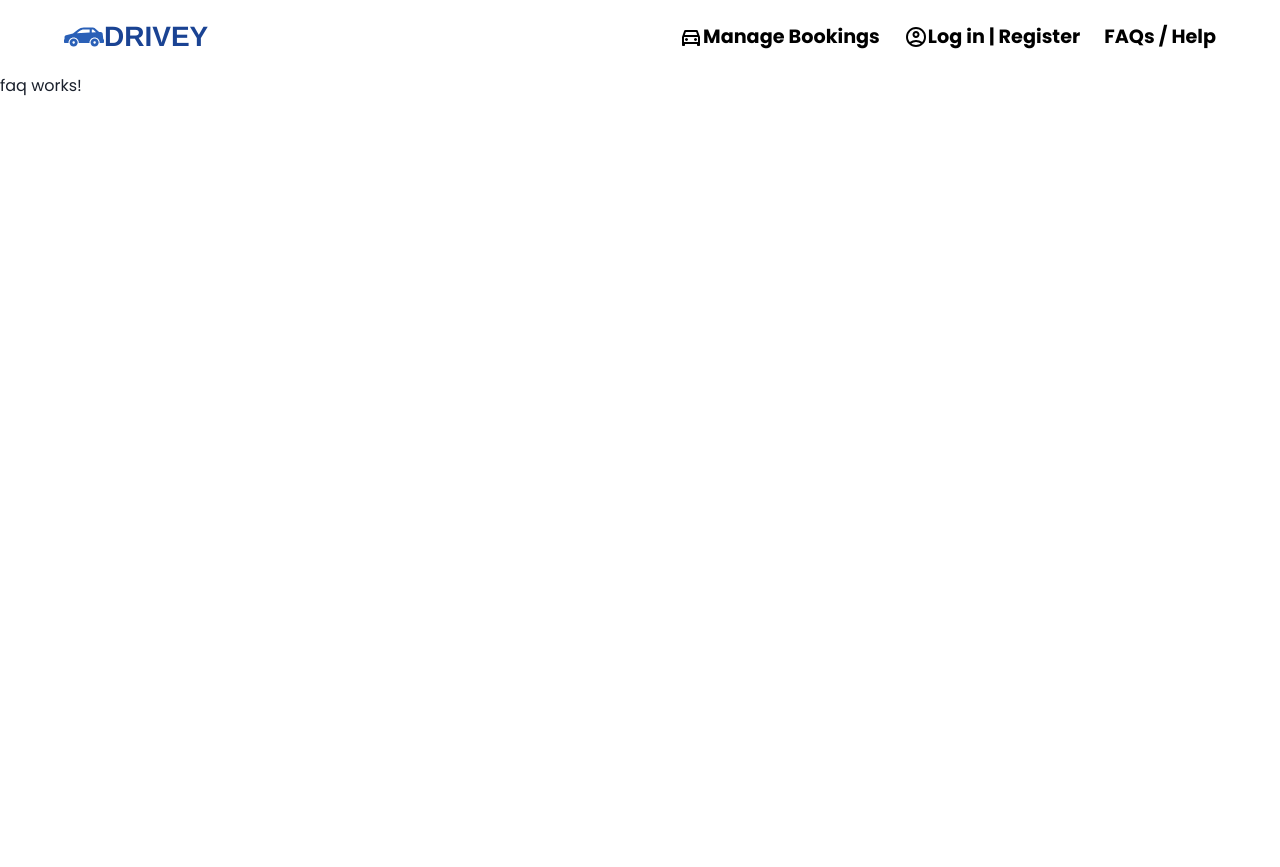
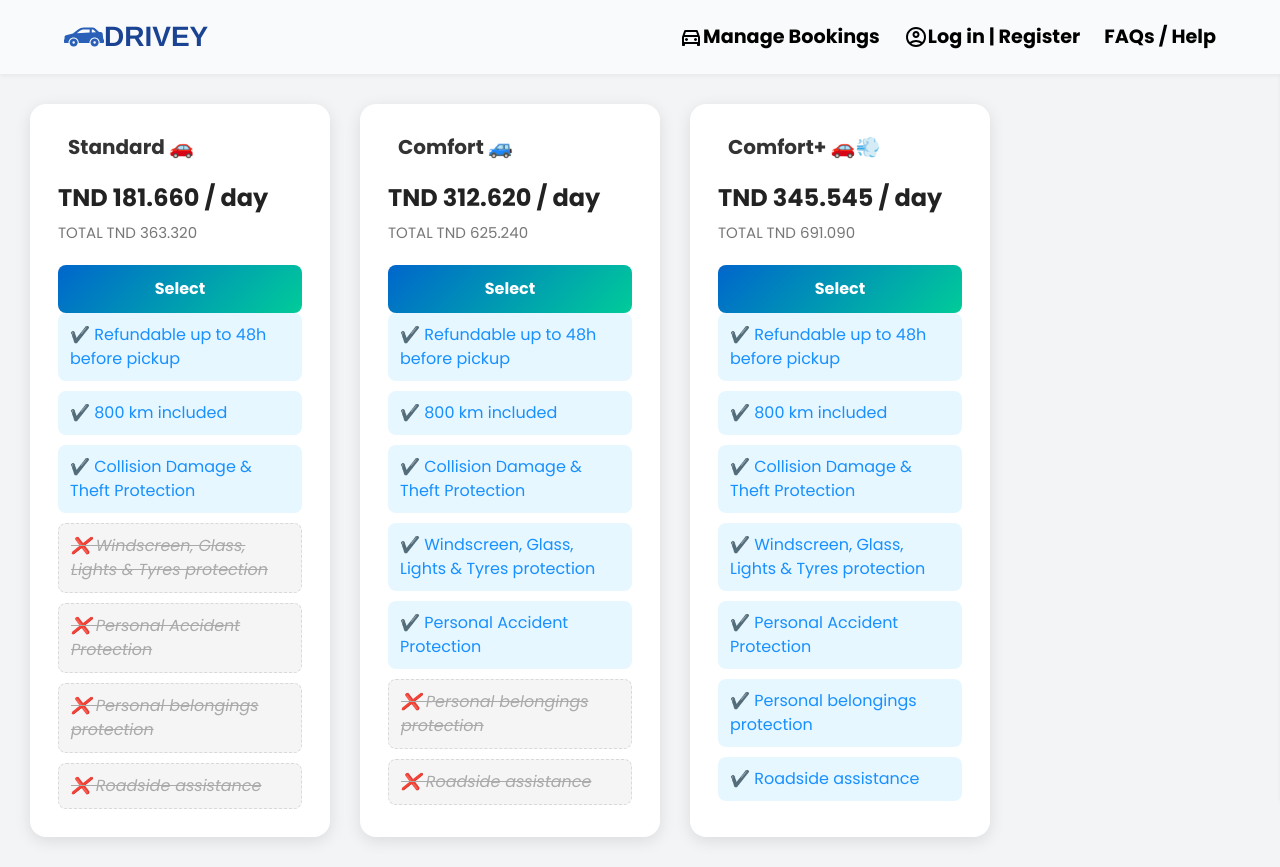
Before and after one commit to Ahmed-Mhiri/angular-rentcar-project, an Angular app: page /faq in a window 1280 px wide. Before the commit the page ends 800 px from the top, so only its background shows below. Built offline with nearby package versions, Linux system fonts and the light colour scheme.

Commit message:
working on purchase-page

```diff
--- /dev/null
+++ b/src/app/car-package-card/car-package-card.component.css
@@ -0,0 +1,130 @@
+.div-container {
+  display: flex;
+  gap: 30px;
+  flex-wrap: wrap;
+  padding: 30px;
+}
+
+.package {
+  background: #fff;
+  border-radius: 16px;
+  padding: 28px;
+  width: 300px;
+  box-shadow: 0 4px 16px rgba(0, 0, 0, 0.1);
+  transition: transform 0.4s, box-shadow 0.4s;
+}
+
+.package:hover {
+  transform: translateY(-8px) scale(1.03);
+  box-shadow: 0 12px 24px rgba(0, 0, 0, 0.15);
+}
+
+.package-title {
+  display: flex;
+  align-items: center;
+  margin-bottom: 18px;
+  font-size: 20px;
+  font-weight: bold;
+  color: #333;
+}
+
+.package-title i {
+  margin-right: 10px;
+}
+
+.price {
+  font-size: 24px;
+  font-weight: bold;
+  color: #222;
+  margin-bottom: 6px;
+}
+
+.total-price {
+  color: #777;
+  font-size: 15px;
+  margin-bottom: 20px;
+}
+
+/* Modern Select Button */
+.select-button {
+  background: linear-gradient(135deg, #0066cc, #00cc99);
+  border: none;
+  padding: 12px;
+  border-radius: 8px;
+  font-weight: bold;
+  color: white;
+  cursor: pointer;
+  width: 100%;
+  transition: transform 0.3s ease, background 0.3s ease;
+}
+
+.select-button:hover {
+  background: linear-gradient(135deg, #00cc99, #0066cc);
+  transform: scale(1.05);
+}
+
+/* Toggle Button for Small Screens */
+.details-toggle {
+  background-color: transparent;
+  border: none;
+  padding: 5px 10px;
+  cursor: pointer;
+  display: inline-flex;
+  align-items: center;
+  justify-content: center;
+  font-size: 16px;
+  color: #0066cc; /* Subtle color */
+  transition: color 0.3s ease;
+}
+
+.details-toggle:hover {
+  color: #00cc99; /* Light color on hover */
+}
+
+.details-toggle i {
+  font-size: 18px; /* Small icon */
+}
+
+/* Features List */
+.features {
+  list-style: none;
+  padding: 0;
+  margin: 0;
+  display: flex;
+  flex-direction: column;
+  gap: 10px;
+}
+
+.features li {
+  display: flex;
+  align-items: center;
+  padding: 10px 12px;
+  border-radius: 8px;
+  transition: all 0.2s ease;
+}
+
+.features .included {
+  background-color: #e6f7ff;
+  color: #1890ff;
+}
+
+.features .excluded {
+  background-color: #f5f5f5;
+  color: #aaa;
+  text-decoration: line-through;
+  font-style: italic;
+  border: 1px dashed #d9d9d9;
+}
+
+/* Media Queries for Small Screens */
+@media screen and (max-width: 768px) {
+  .package {
+    width: 100%;  /* Full width on small screens */
+  }
+
+  /* Show the See Details button on small screens */
+  .details-toggle {
+    display: inline-flex; /* Inline for alignment */
+    margin-top: 10px;  /* Add some space for visibility */
+  }
+}
--- /dev/null
+++ b/src/app/car-package-card/car-package-card.component.html
@@ -0,0 +1,82 @@
+<div class="div-container">
+  <!-- Standard Package -->
+  <div class="package">
+    <div class="package-title"><i class="fas fa-car"></i><span>Standard 🚗</span></div>
+    <div class="price">TND 181.660 / day</div>
+    <div class="total-price">TOTAL TND 363.320</div>
+    <button class="select-button"><i class="fas fa-check-circle"></i>Select</button>
+
+    <!-- Show Details Button (Visible on small screens) -->
+    <div *ngIf="isSmallScreen">
+      <button class="details-toggle" (click)="toggleDetails('standard')">
+        <span>{{ showDetails['standard'] ? '🔼' : '🔽' }}</span>
+        Show Details
+      </button>
+    </div>
+
+    <!-- Package Details (Toggled Visibility) -->
+    <ul class="features" *ngIf="showDetails['standard'] || !isSmallScreen">
+      <li class="included">✔️ Refundable up to 48h before pickup</li>
+      <li class="included">✔️ 800 km included</li>
+      <li class="included">✔️ Collision Damage & Theft Protection</li>
+      <li class="excluded">❌ Windscreen, Glass, Lights & Tyres protection</li>
+      <li class="excluded">❌ Personal Accident Protection</li>
+      <li class="excluded">❌ Personal belongings protection</li>
+      <li class="excluded">❌ Roadside assistance</li>
+    </ul>
+  </div>
+
+  <!-- Comfort Package -->
+  <div class="package">
+    <div class="package-title"><i class="fas fa-car"></i><span>Comfort 🚙</span></div>
+    <div class="price">TND 312.620 / day</div>
+    <div class="total-price">TOTAL TND 625.240</div>
+    <button class="select-button"><i class="fas fa-check-circle"></i>Select</button>
+
+    <!-- Show Details Button (Visible on small screens) -->
+    <div *ngIf="isSmallScreen">
+      <button class="details-toggle" (click)="toggleDetails('comfort')">
+        <span>{{ showDetails['comfort'] ? '🔼' : '🔽' }}</span>
+        Show Details
+      </button>
+    </div>
+
+    <!-- Package Details (Toggled Visibility) -->
+    <ul class="features" *ngIf="showDetails['comfort'] || !isSmallScreen">
+      <li class="included">✔️ Refundable up to 48h before pickup</li>
+      <li class="included">✔️ 800 km included</li>
+      <li class="included">✔️ Collision Damage & Theft Protection</li>
+      <li class="included">✔️ Windscreen, Glass, Lights & Tyres protection</li>
+      <li class="included">✔️ Personal Accident Protection</li>
+      <li class="excluded">❌ Personal belongings protection</li>
+      <li class="excluded">❌ Roadside assistance</li>
+    </ul>
+  </div>
+
+  <!-- Comfort+ Package -->
+  <div class="package">
+    <div class="package-title"><i class="fas fa-car"></i><span>Comfort+ 🚗💨</span></div>
+    <div class="price">TND 345.545 / day</div>
+    <div class="total-price">TOTAL TND 691.090</div>
+    <button class="select-button"><i class="fas fa-check-circle"></i>Select</button>
+
+    <!-- Show Details Button (Visible on small screens) -->
+    <div *ngIf="isSmallScreen">
+      <button class="details-toggle" (click)="toggleDetails('comfortPlus')">
+        <span>{{ showDetails['comfortPlus'] ? '🔼' : '🔽' }}</span>
+        Show Details
+      </button>
+    </div>
+
+    <!-- Package Details (Toggled Visibility) -->
+    <ul class="features" *ngIf="showDetails['comfortPlus'] || !isSmallScreen">
+      <li class="included">✔️ Refundable up to 48h before pickup</li>
+      <li class="included">✔️ 800 km included</li>
+      <li class="included">✔️ Collision Damage & Theft Protection</li>
+      <li class="included">✔️ Windscreen, Glass, Lights & Tyres protection</li>
+      <li class="included">✔️ Personal Accident Protection</li>
+      <li class="included">✔️ Personal belongings protection</li>
+      <li class="included">✔️ Roadside assistance</li>
+    </ul>
+  </div>
+</div>
--- /dev/null
+++ b/src/app/car-package-card/car-package-card.component.ts
@@ -0,0 +1,37 @@
+import { CommonModule } from '@angular/common';
+import { Component, Input,HostListener  } from '@angular/core';
+
+@Component({
+  selector: 'app-car-package-card',
+  templateUrl: './car-package-card.component.html',
+  styleUrls: ['./car-package-card.component.css'],
+  imports: [CommonModule],
+})
+export class CarPackageCardComponent{ // This will track if details should be shown
+  showDetails: { [key: string]: boolean } = {
+    standard: false,
+    comfort: false,
+    comfortPlus: false
+  };
+
+  // This will track if the screen size is small (for responsive behavior)
+  isSmallScreen: boolean = false;
+
+  // On resize event, check if screen width is small
+  @HostListener('window:resize', ['$event'])
+  onResize(event: Event): void {
+    this.isSmallScreen = window.innerWidth < 768; // Adjust to your breakpoint
+  }
+
+  // Method to toggle the visibility of the details for a specific package
+  toggleDetails(packageKey: string): void {
+    // Toggle the visibility for the specific package
+    this.showDetails[packageKey] = !this.showDetails[packageKey];
+  }
+
+  // Check initial screen size on component load
+  ngOnInit(): void {
+    this.isSmallScreen = window.innerWidth < 768;
+  }
+
+}
--- a/src/app/card-car/card-car.component.css
+++ b/src/app/card-car/card-car.component.css
@@ -304,14 +304,15 @@
 }
 
 .price {
-  font-size: 1rem;
-  color: #333; /* Dark grey for readability */
+  font-size: 1.25rem;
   font-weight: 700;
+  background: linear-gradient(90deg, #0284c7, #3b82f6, #06b6d4);
+  -webkit-background-clip: text;
+  -webkit-text-fill-color: transparent;
+  animation: shimmer 3s linear infinite;
 }
 
-/* Style the Total Price */
-.total-price {
-  font-size: 1.5rem;
-  color: #2196F3; /* Bright color for emphasis */
-  font-weight: 700;
+@keyframes shimmer {
+  0% { background-position: 0% }
+  100% { background-position: 200% }
 }
--- a/src/app/card-truck/card-truck.component.css
+++ b/src/app/card-truck/card-truck.component.css
@@ -304,14 +304,15 @@
 
 /* Price styling */
 .price {
-  font-size: 1rem;
-  color: #333; /* Dark grey for readability */
+  font-size: 1.25rem;
   font-weight: 700;
+  background: linear-gradient(90deg, #0284c7, #3b82f6, #06b6d4);
+  -webkit-background-clip: text;
+  -webkit-text-fill-color: transparent;
+  animation: shimmer 3s linear infinite;
 }
 
-/* Style the Total Price */
-.total-price {
-  font-size: 1.5rem;
-  color: #2196F3; /* Bright color for emphasis */
-  font-weight: 700;
+@keyframes shimmer {
+  0% { background-position: 0% }
+  100% { background-position: 200% }
 }
--- a/src/app/faq/faq.component.html
+++ b/src/app/faq/faq.component.html
@@ -1 +1 @@
-<p>faq works!</p>
+<app-car-package-card></app-car-package-card>
--- a/src/app/faq/faq.component.ts
+++ b/src/app/faq/faq.component.ts
@@ -1,8 +1,9 @@
 import { Component } from '@angular/core';
+import { CarPackageCardComponent } from "../car-package-card/car-package-card.component";
 
 @Component({
   selector: 'app-faq',
-  imports: [],
+  imports: [CarPackageCardComponent],
   templateUrl: './faq.component.html',
   styleUrl: './faq.component.css'
 })
--- a/src/app/nav-bar/nav-bar.component.css
+++ b/src/app/nav-bar/nav-bar.component.css
@@ -22,8 +22,10 @@
     padding-bottom:1rem;
     transition: top 0.3s;
     z-index: 1000;
-    background-color: white;
-  }
+    background-color: #f9fafb; /* Tailwind's gray-50 */
+    box-shadow: 0 2px 4px rgba(0, 0, 0, 0.05); /* subtle separation */
+}
+
 
   .navbar.hide {
     top: -80px; /* hide navbar when scrolling down */
@@ -80,7 +82,8 @@
     right: 0; /* Attach to the right side */
     width: clamp(150px, 50vw, 300px);
     height: 100%;
-    background-color: rgb(255, 255, 255);
+    background-color: #ffffff; /* white */
+    box-shadow: 0 2px 4px rgba(0, 0, 0, 0.05); /* subtle separation */
     transform: translateX(100%);
     transition: transform 0.4s ease-in-out;
     list-style: none;
--- a/src/app/search-page/search-page.component.css
+++ b/src/app/search-page/search-page.component.css
@@ -57,9 +57,6 @@
 }
 
 .container-of-booking {
-  background: linear-gradient(135deg, #fdfdfd, #f1f1f1);
-  box-shadow: 0 4px 20px rgba(0, 0, 0, 0.05);
-  border-radius: 16px;
   display: flex;
   justify-content: center;
   align-items: center;
@@ -87,7 +84,7 @@
 /* Modal Content */
 .modal-content {
   position: relative; /* Ensures absolute elements within it are positioned correctly */
-  background-color: #2d2d2d;
+  background-color: #0f172a;
   padding: 24px;
   border-radius: 12px;
   z-index: 1001;
@@ -330,7 +327,7 @@
     box-shadow: none;
   }
 
-  .close-button {
+  #close1 {
     display: none;
   }
 
--- a/src/app/search-page/search-page.component.html
+++ b/src/app/search-page/search-page.component.html
@@ -20,7 +20,7 @@
 <!-- Booking Modal -->
 <div *ngIf="showMainSection" class="modal-backdrop" (click)="closeMainSection()">
   <div class="modal-content" (click)="$event.stopPropagation()">
-    <button type="button" class="close-button" (click)="closeMainSection()" aria-label="Close">❌</button>
+    <button type="button" class="close-button"  (click)="closeMainSection()" aria-label="Close">❌</button>
     <app-main-section (close)="closeMainSection()"></app-main-section>
   </div>
 </div>
@@ -35,7 +35,7 @@
 <!-- Filter Panel -->
 <div class="filter-overlay" [class.show]="isFilterOpen" id="filterOverlay">
   <div class="filter-content">
-    <button type="button" class="close-button" (click)="toggleFilter()">×</button>
+    <button type="button" class="close-button" id="close1" (click)="toggleFilter()">×</button>
 
     <div class="filter-container">
       <!-- Vehicle Type Selector -->
--- a/src/styles.css
+++ b/src/styles.css
@@ -78,7 +78,7 @@
 
   body {
     font-family: "Poppins",'Kumbh Sans','Open Sans', 'sans-serif';
-    background-color: #ffffff;
+    background-color: #f3f4f6; /* light gray for clean white card contrast */
     color: #1A202C;
     line-height: 1.5;
     -webkit-font-smoothing: antialiased;
```
Also changed, not shown: 1 other file (tests, documents, lock files or other folders).
